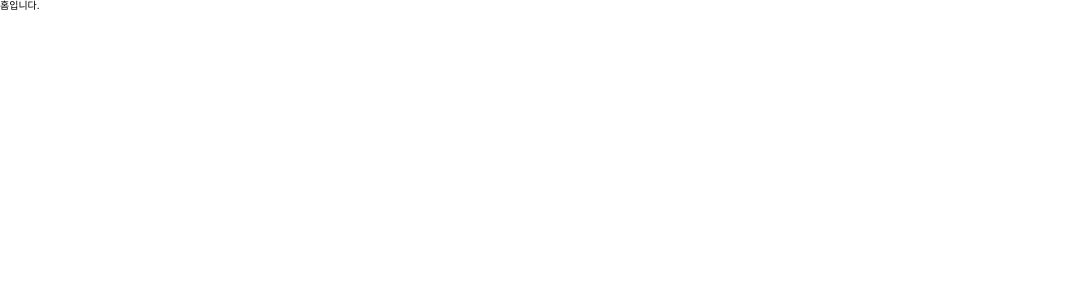
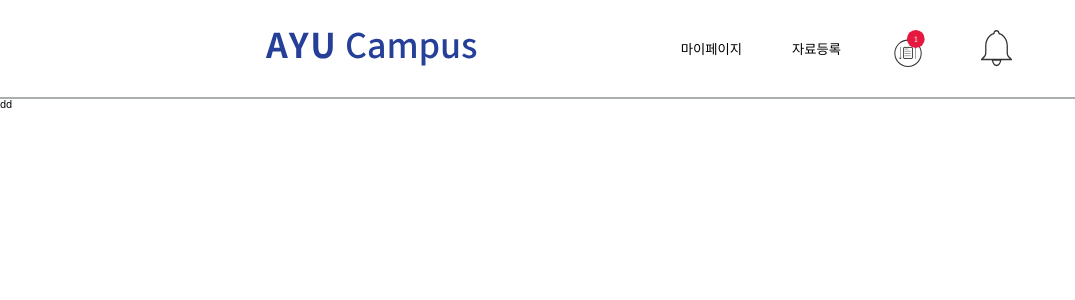
Before and after one commit to AYU-CAMPUS/AYU-FE, a Next.js app: page / in a window 1280 px wide. Shown: the top 300 px of the page, without its empty margins (0-1075 px from the left). Built offline with nearby package versions, Linux system fonts and the light colour scheme.

Commit message:
feat: 레이아웃 구현

```diff
--- a/pages/_app.tsx
+++ b/pages/_app.tsx
@@ -1,9 +1,22 @@
+import React from "react";
+import { NextPage } from "next";
+import type { AppProps } from "next/app";
+
 import "../styles/reset.css";
 import "../styles/globals.css";
-import type { AppProps } from "next/app";
 
-function MyApp({ Component, pageProps }: AppProps) {
-  return <Component {...pageProps} />;
+type NextPageWithLayout = NextPage & {
+  getLayout?: (page: React.ReactElement) => React.ReactNode;
+};
+
+type AppPropsWithLayout = AppProps & {
+  Component: NextPageWithLayout;
+};
+
+function MyApp({ Component, pageProps }: AppPropsWithLayout) {
+  const getLayout = Component.getLayout || (page => page);
+
+  return <>{getLayout(<Component {...pageProps} />)}</>;
 }
 
 export default MyApp;
--- a/pages/index.tsx
+++ b/pages/index.tsx
@@ -1,5 +1,13 @@
+import React from "react";
+
+import MainLayout from "../components/Layout/MainLayout";
+
 function Home() {
-  return <div>홈입니다.</div>;
+  return <div>dd</div>;
 }
 
+Home.getLayout = function getLayout(page: React.ReactElement) {
+  return <MainLayout>{page}</MainLayout>;
+};
+
 export default Home;
```
